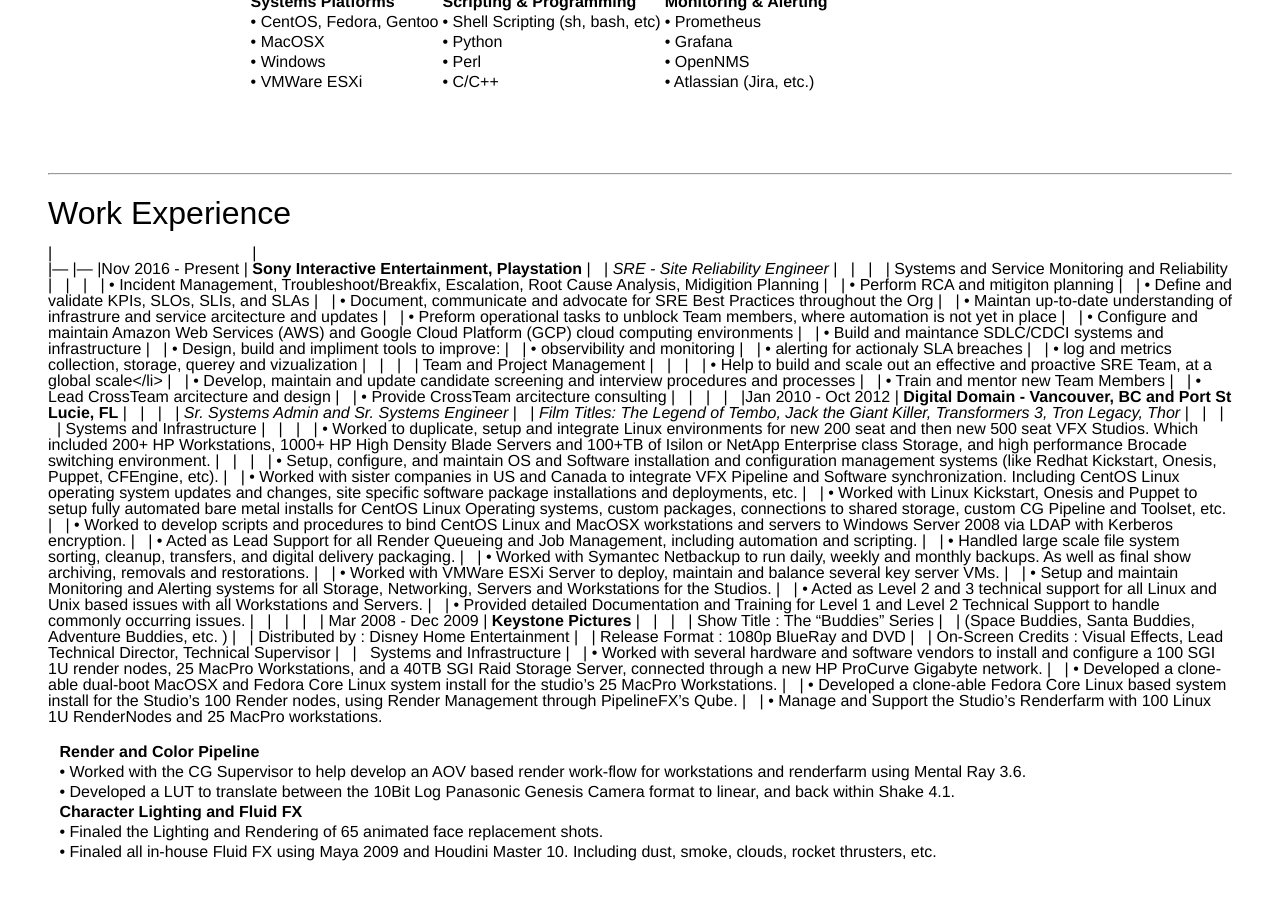
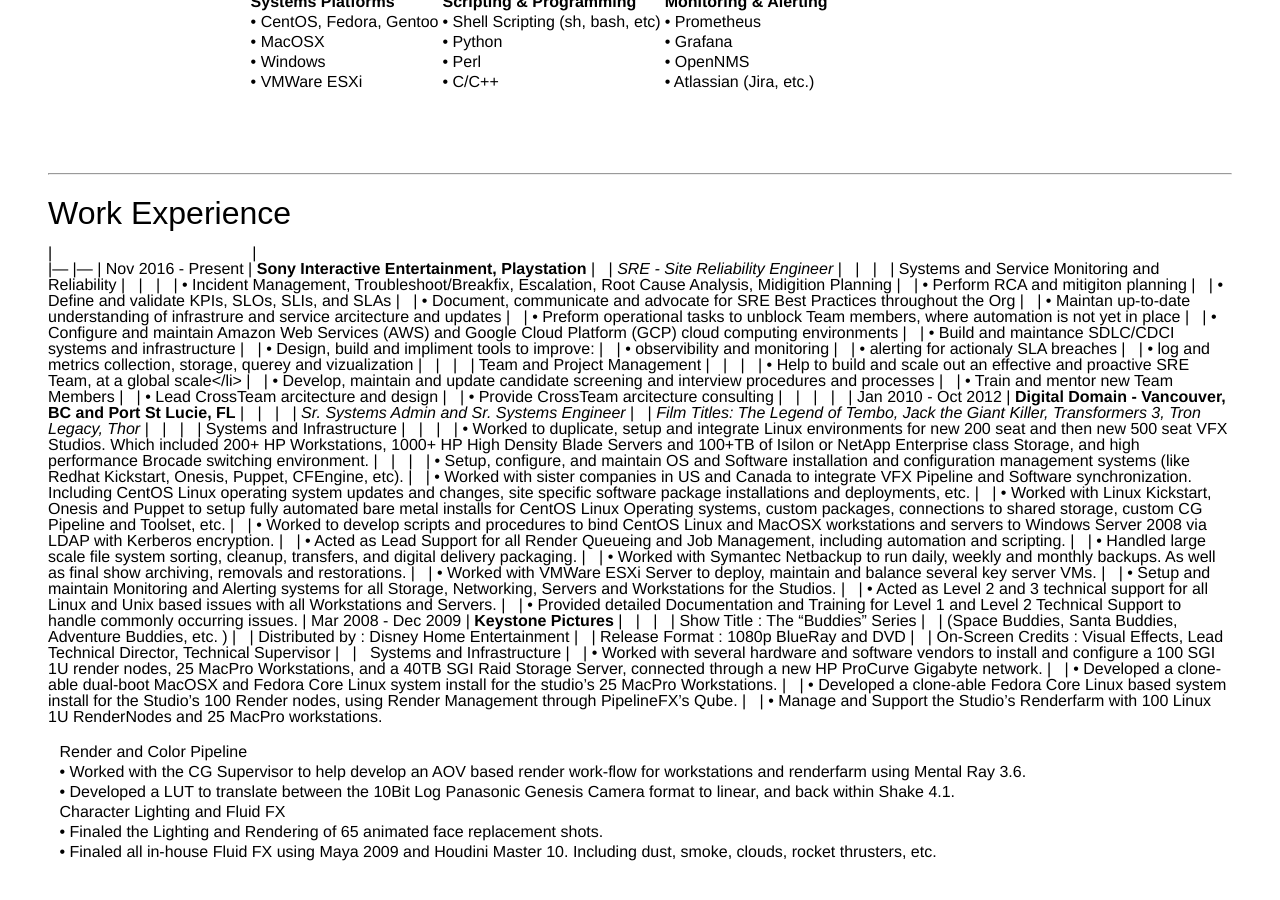
Before and after one commit to mpursley/mpursley.github.io, a Jekyll site: the page built from index_resume_sre_short.md, in a window 1280 px wide and 900 px high, scrolled down 415 px. Built offline with Jekyll 4.4.1, drawn with Linux system fonts in a browser that asks for light colours.

Commit message:
Update index_resume_sre_short.md

```diff
--- a/index_resume_sre_short.md
+++ b/index_resume_sre_short.md
@@ -43,7 +43,7 @@
 
 |&nbsp;&nbsp;&nbsp;&nbsp;&nbsp;&nbsp;&nbsp;&nbsp;&nbsp;&nbsp;&nbsp;&nbsp;&nbsp;&nbsp;&nbsp;&nbsp;&nbsp;&nbsp;&nbsp;&nbsp;&nbsp;&nbsp;&nbsp;&nbsp;&nbsp;&nbsp;&nbsp;&nbsp;&nbsp;&nbsp;&nbsp;&nbsp;&nbsp;&nbsp;&nbsp;&nbsp;&nbsp;&nbsp;&nbsp;&nbsp;&nbsp;&nbsp;&nbsp;&nbsp;                                   |   &nbsp;
 |---                                          	|---
-|Nov 2016 - Present  | **Sony Interactive Entertainment, Playstation**
+| Nov 2016 - Present | **Sony Interactive Entertainment, Playstation**
 | &nbsp;             | *SRE - Site Reliability Engineer*
 | &nbsp;             | &nbsp;
 | &nbsp;             | Systems and Service Monitoring and Reliability
@@ -70,7 +70,7 @@
 | &nbsp;             | • Provide CrossTeam arcitecture consulting
 | &nbsp;             | &nbsp;
 | &nbsp;             | &nbsp;
-|Jan 2010 - Oct 2012  | **Digital Domain - Vancouver, BC and Port St Lucie, FL**
+| Jan 2010 - Oct 2012 | **Digital Domain - Vancouver, BC and Port St Lucie, FL**
 | &nbsp;             | &nbsp;
 | &nbsp;             | *Sr. Systems Admin and Sr. Systems Engineer*
 | &nbsp;             | *Film Titles: The Legend of Tembo, Jack the Giant Killer, Transformers 3, Tron Legacy, Thor*
@@ -90,8 +90,6 @@
 | &nbsp;             | • Setup and maintain Monitoring and Alerting systems for all Storage, Networking, Servers and Workstations for the Studios.
 | &nbsp;             | • Acted as Level 2 and 3 technical support for all Linux and Unix based issues with all Workstations and Servers.
 | &nbsp;             | • Provided detailed Documentation and Training for Level 1 and Level 2 Technical Support to handle commonly occurring issues.
-| &nbsp;             | &nbsp;
-| &nbsp;             | &nbsp;
 | Mar 2008 - Dec 2009 | **Keystone Pictures**
 | &nbsp;             | &nbsp;
 | &nbsp;             | Show Title : The "Buddies" Series
@@ -106,10 +104,10 @@
 | &nbsp;             | • Developed a clone-able Fedora Core Linux based system install for the Studio's 100 Render nodes, using Render Management through PipelineFX's Qube.
 | &nbsp;             | • Manage and Support the Studio's Renderfarm with 100 Linux 1U RenderNodes and 25 MacPro workstations.
 
-| &nbsp;             | **Render and Color Pipeline**
+| &nbsp;             | Render and Color Pipeline
 | &nbsp;             | • Worked with the CG Supervisor to help develop an AOV based render work-flow for workstations and renderfarm using Mental Ray 3.6.
 | &nbsp;             | • Developed a LUT to translate between the 10Bit Log Panasonic Genesis Camera format to linear, and back within Shake 4.1.
-| &nbsp;             | **Character Lighting and Fluid FX**
+| &nbsp;             | Character Lighting and Fluid FX
 | &nbsp;             | • Finaled the Lighting and Rendering of 65 animated face replacement shots.
 | &nbsp;             | • Finaled all in-house Fluid FX using Maya 2009 and Houdini Master 10. Including dust, smoke, clouds, rocket thrusters, etc.
 
```
